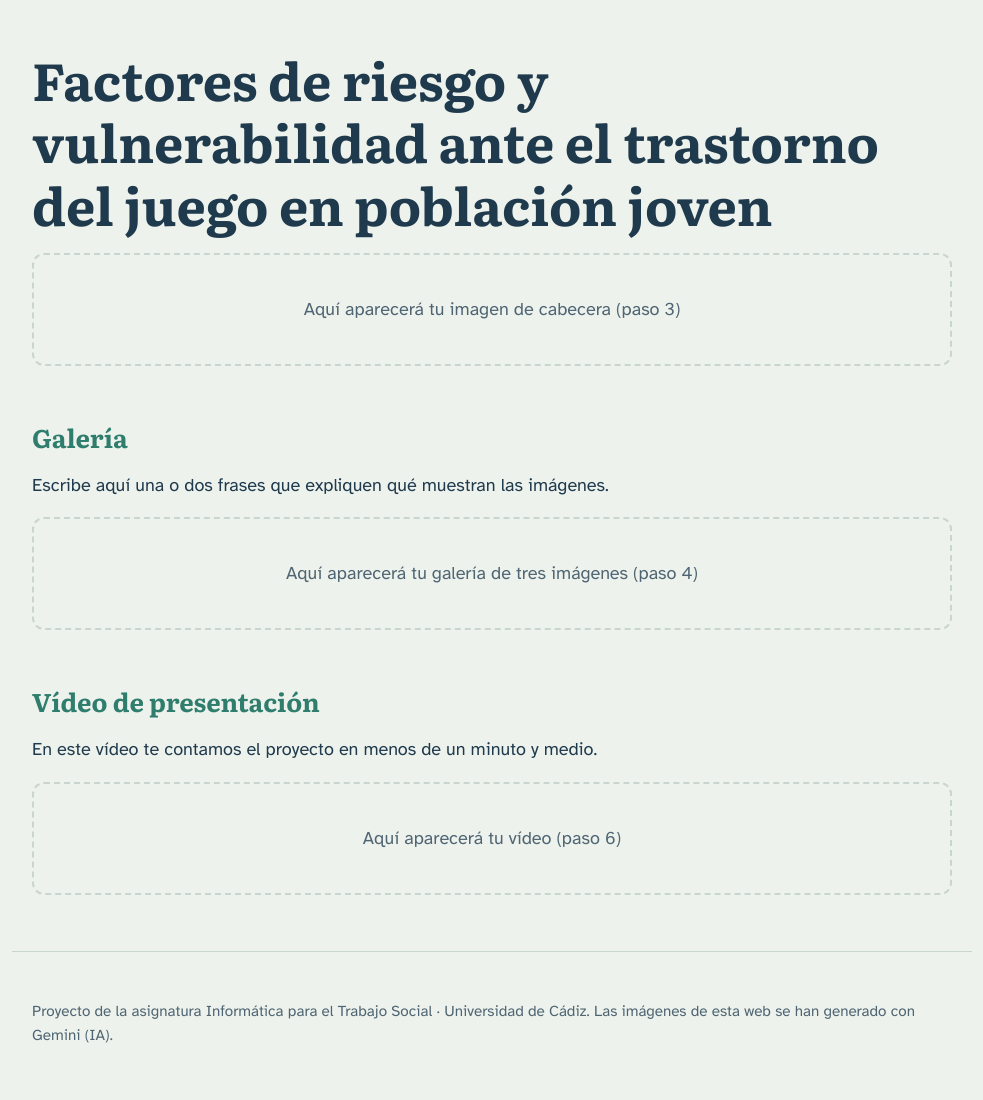
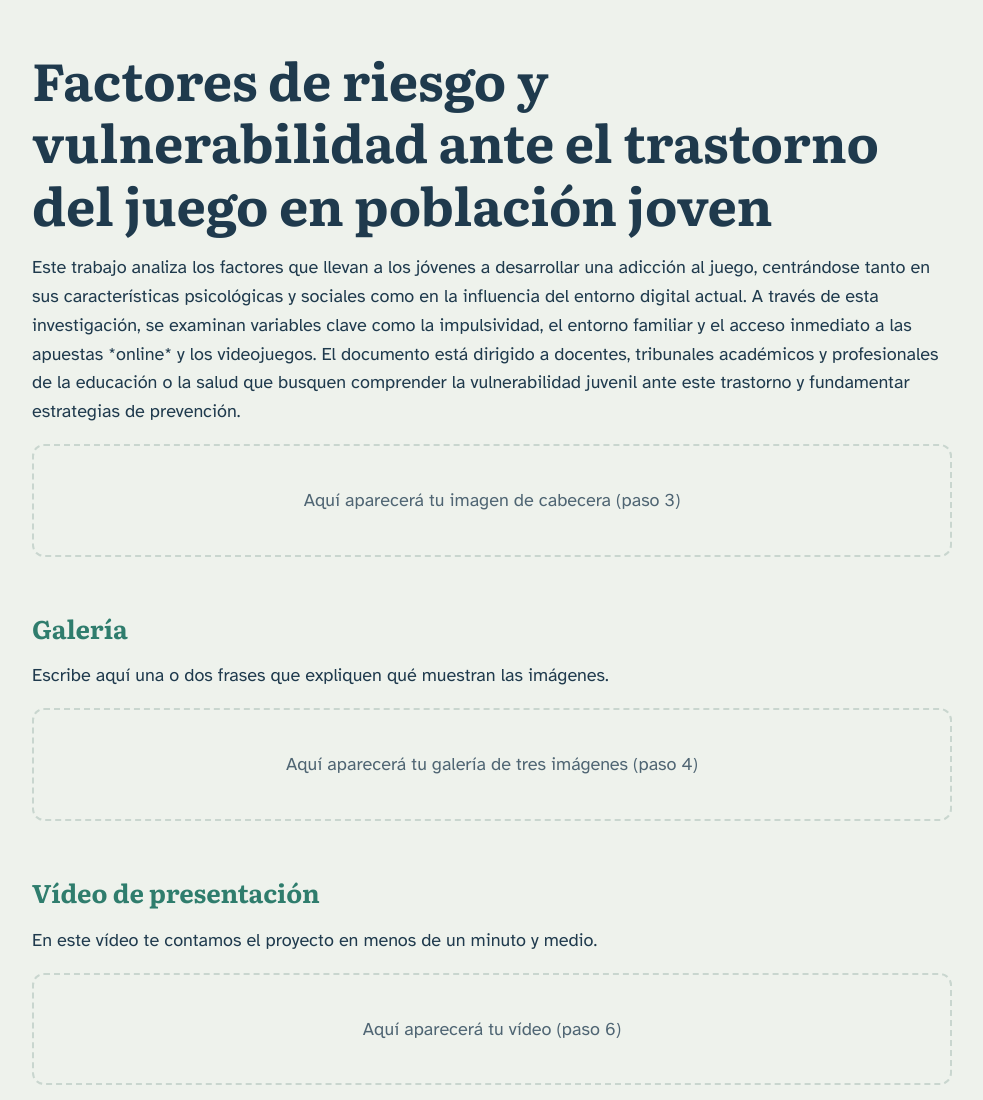
Before and after one commit to martacavillagarcia-blip/practica-imagenes-video, a plain HTML site: page index.html in a window 1280 px wide. Shown: the top 1100 px of the page, without its empty margins (148-1131 px from the left). Drawn offline with Linux system fonts and the light colour scheme.

Commit message:
Update index.html

```diff
--- a/index.html
+++ b/index.html
@@ -145,7 +145,7 @@
   <header>
     <!-- Cambia este título por el de tu proyecto -->
     <h1>Factores de riesgo y vulnerabilidad ante el trastorno del juego en población joven  </h1>
-    <p Este trabajo analiza los factores que llevan a los jóvenes a desarrollar una adicción al juego, centrándose tanto en sus características psicológicas y sociales como en la influencia del entorno digital actual. A través de esta investigación, se examinan variables clave como la impulsividad, el entorno familiar y el acceso inmediato a las apuestas online y los videojuegos. El documento está dirigido a docentes, tribunales académicos y profesionales de la educación o la salud que busquen comprender la vulnerabilidad juvenil ante este trastorno y fundamentar estrategias de prevención.></p>
+    <p>Este trabajo analiza los factores que llevan a los jóvenes a desarrollar una adicción al juego, centrándose tanto en sus características psicológicas y sociales como en la influencia del entorno digital actual. A través de esta investigación, se examinan variables clave como la impulsividad, el entorno familiar y el acceso inmediato a las apuestas *online* y los videojuegos. El documento está dirigido a docentes, tribunales académicos y profesionales de la educación o la salud que busquen comprender la vulnerabilidad juvenil ante este trastorno y fundamentar estrategias de prevención.  </p>
 
     <div class="zona" data-aviso="Aquí aparecerá tu imagen de cabecera (paso 3)">
       <!-- PASO 3: CABECERA ============================ INICIO -->
```
